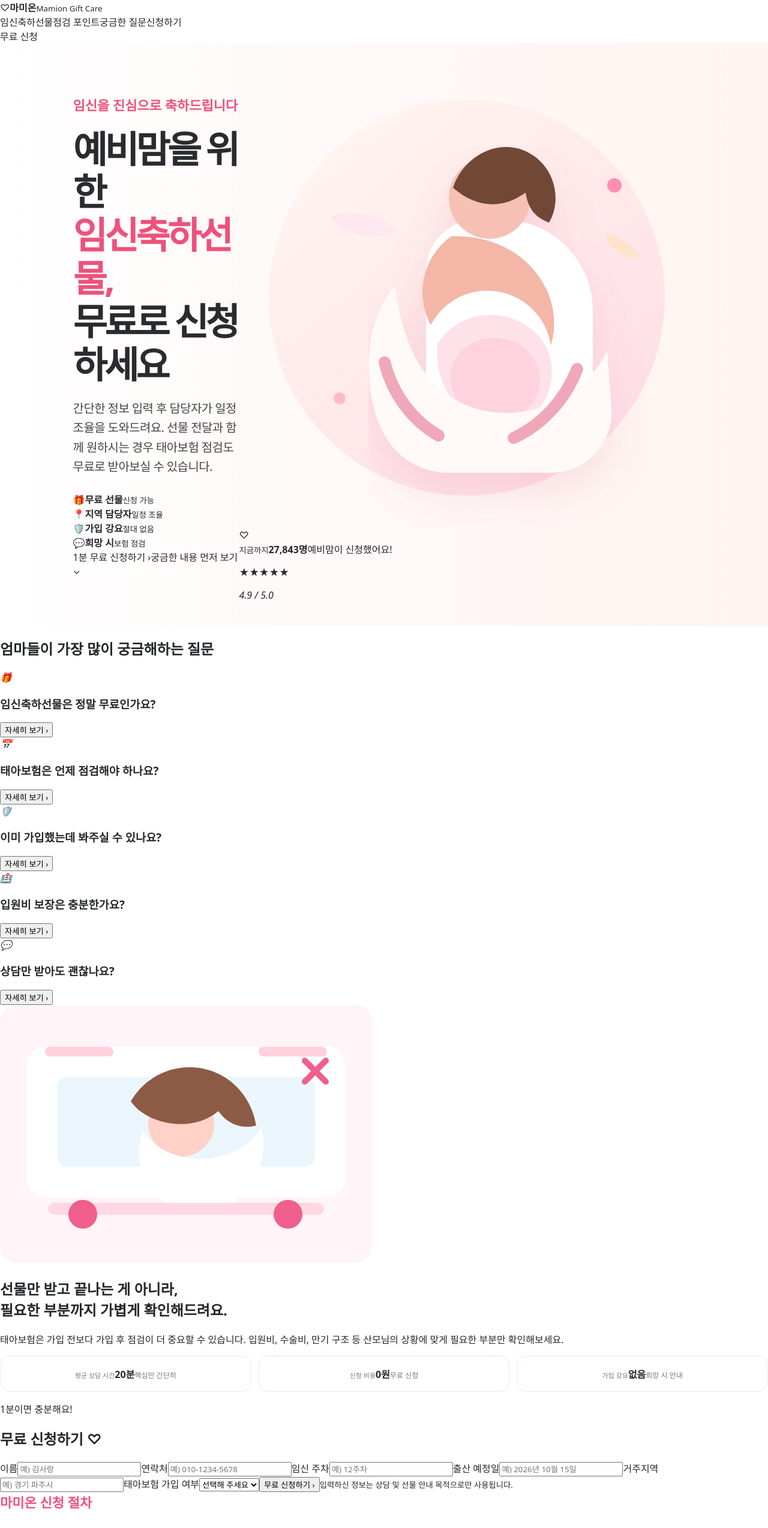
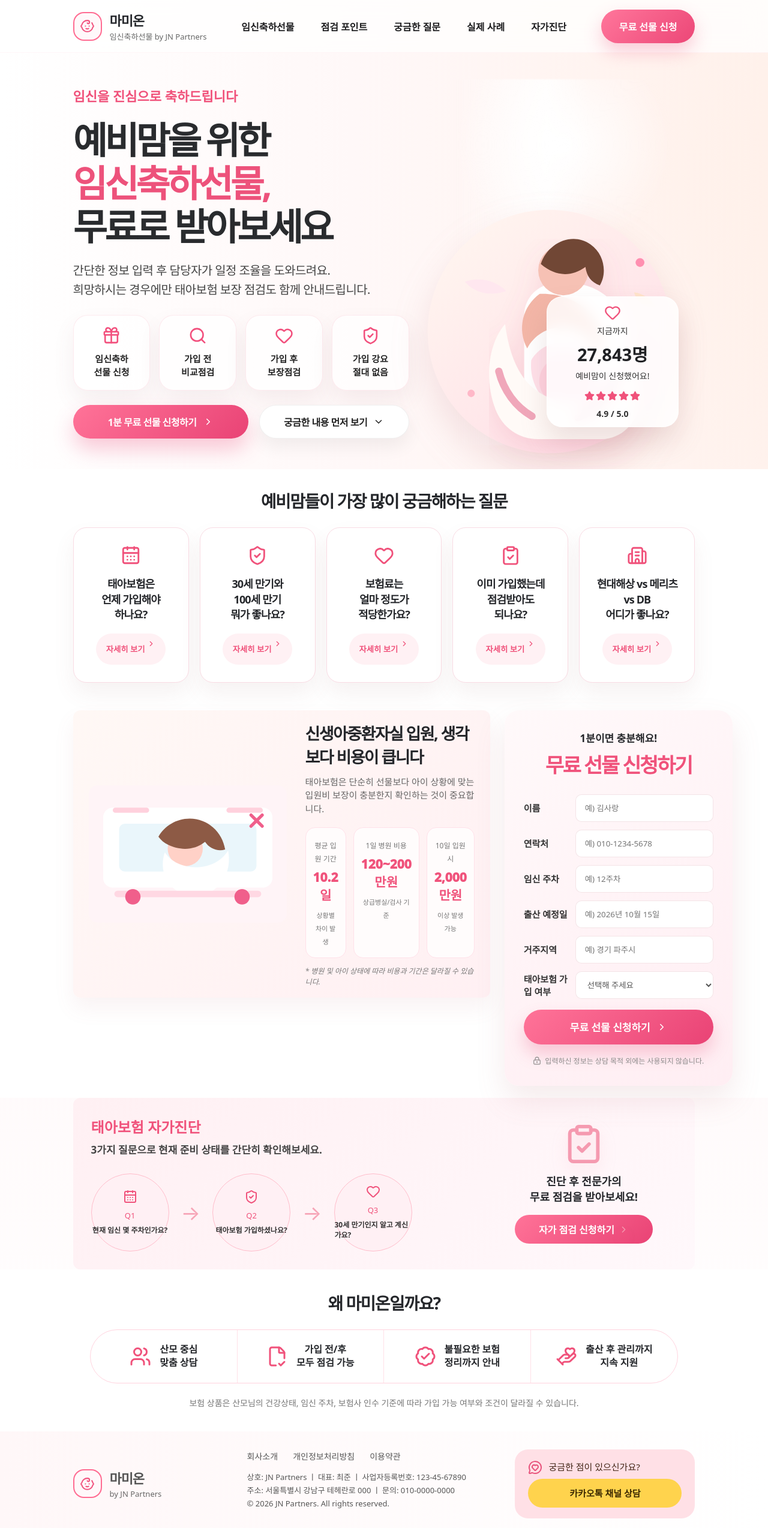
Before and after one commit to junchoi0521-cpu/Fetal-Insurance-Inspection-Center, a React (Vite) app: page / in a window 1280 px wide. Shown: the top 2547 px of the page at 60% size. Built offline with nearby package versions, Linux system fonts and the light colour scheme; a web font is replaced by a local one.

Commit message:
Update App.jsx

```diff
--- a/src/App.jsx
+++ b/src/App.jsx
@@ -1,127 +1,80 @@
+import React from 'react'
+import { CalendarDays, Search, Heart, ShieldCheck, Gift, ClipboardCheck, Building2, Baby, Star, ChevronRight, ChevronDown, LockKeyhole, Users, FileCheck2, BadgeCheck, HandHeart, MessageCircleHeart } from 'lucide-react'
+
 const faqCards = [
-  ['🎁', '임신축하선물은\n정말 무료인가요?'],
-  ['📅', '태아보험은\n언제 점검해야 하나요?'],
-  ['🛡️', '이미 가입했는데\n봐주실 수 있나요?'],
-  ['🏥', '입원비 보장은\n충분한가요?'],
-  ['💬', '상담만 받아도\n괜찮나요?'],
+  ['태아보험은\n언제 가입해야\n하나요?', CalendarDays],
+  ['30세 만기와\n100세 만기\n뭐가 좋나요?', ShieldCheck],
+  ['보험료는\n얼마 정도가\n적당한가요?', Heart],
+  ['이미 가입했는데\n점검받아도\n되나요?', ClipboardCheck],
+  ['현대해상 vs 메리츠\nvs DB\n어디가 좋나요?', Building2],
 ]
 
-const benefits = [
-  ['👩‍🍼', '산모 중심\n맞춤 안내'],
-  ['🎁', '임신축하선물\n무료 신청'],
-  ['📋', '가입 전/후\n모두 점검'],
-  ['🧹', '불필요한 보장\n정리 안내'],
+const featureCards = [
+  ['임신축하\n선물 신청', Gift],
+  ['가입 전\n비교점검', Search],
+  ['가입 후\n보장점검', Heart],
+  ['가입 강요\n절대 없음', ShieldCheck],
 ]
 
 function App() {
   return (
-    <main>
-      <header className="site-header">
-        <a className="logo" href="#top" aria-label="마미온 홈">
-          <span className="logo-mark">♡</span>
-          <span><strong>마미온</strong><small>Mamion Gift Care</small></span>
+    <div className="page">
+      <header className="header">
+        <a className="brand" href="#top" aria-label="마미온 홈">
+          <div className="brandIcon"><Baby size={25}/></div>
+          <div><strong>마미온</strong><span>임신축하선물 by JN Partners</span></div>
         </a>
-        <nav>
+        <nav className="nav">
           <a href="#gift">임신축하선물</a>
           <a href="#check">점검 포인트</a>
           <a href="#faq">궁금한 질문</a>
-          <a href="#apply">신청하기</a>
+          <a href="#case">실제 사례</a>
+          <a href="#self">자가진단</a>
         </nav>
-        <a href="#apply" className="header-cta">무료 신청</a>
+        <a href="#apply" className="topCta">무료 선물 신청</a>
       </header>
 
-      <section id="top" className="hero">
-        <div className="hero-copy">
+      <main id="top">
+        <section className="hero">
+          <div className="heroText">
             <p className="eyebrow">임신을 진심으로 축하드립니다</p>
-          <h1>예비맘을 위한<br /><span>임신축하선물,</span><br />무료로 신청하세요</h1>
-          <p className="lead">간단한 정보 입력 후 담당자가 일정 조율을 도와드려요. 선물 전달과 함께 원하시는 경우 태아보험 점검도 무료로 받아보실 수 있습니다.</p>
-          <div className="hero-badges">
-            <div>🎁<b>무료 선물</b><small>신청 가능</small></div>
-            <div>📍<b>지역 담당자</b><small>일정 조율</small></div>
-            <div>🛡️<b>가입 강요</b><small>절대 없음</small></div>
-            <div>💬<b>희망 시</b><small>보험 점검</small></div>
+            <h1>예비맘을 위한<br/><span>임신축하선물,</span><br/>무료로 받아보세요</h1>
+            <p className="lead">간단한 정보 입력 후 담당자가 일정 조율을 도와드려요.<br/>희망하시는 경우에만 태아보험 보장 점검도 함께 안내드립니다.</p>
+            <div className="heroMiniCards">
+              {featureCards.map(([text, Icon]) => <div className="miniCard" key={text}><Icon size={31}/><strong>{text}</strong></div>)}
             </div>
-          <div className="hero-actions">
-            <a className="primary-btn" href="#apply">1분 무료 신청하기 <span>›</span></a>
-            <a className="secondary-btn" href="#faq">궁금한 내용 먼저 보기⌄</a>
+            <div className="heroActions"><a href="#apply" className="primaryBtn">1분 무료 선물 신청하기 <ChevronRight size={18}/></a><a href="#faq" className="secondaryBtn">궁금한 내용 먼저 보기 <ChevronDown size={18}/></a></div>
           </div>
-        </div>
-        <div className="hero-visual">
-          <img src="/images/hero-mom.svg" alt="임신축하선물을 기다리는 예비맘 일러스트" />
-          <div className="rating-card">
-            <div className="heart">♡</div>
-            <small>지금까지</small>
-            <strong>27,843명</strong>
-            <span>예비맘이 신청했어요!</span>
-            <p>★★★★★</p>
-            <em>4.9 / 5.0</em>
-          </div>
+          <div className="heroVisual">
+            <div className="lightBeam" />
+            <img src="/images/hero-mom.svg" alt="임산부 이미지" />
+            <div className="reviewCard"><Heart size={28}/><span>지금까지</span><strong>27,843명</strong><p>예비맘이 신청했어요!</p><div className="stars"><Star/><Star/><Star/><Star/><Star/></div><b>4.9 / 5.0</b></div>
           </div>
         </section>
 
-      <section id="faq" className="faq-section">
-        <h2>엄마들이 가장 많이 궁금해하는 질문</h2>
-        <div className="faq-grid">
-          {faqCards.map(([icon, title]) => <article className="faq-card" key={title}><i>{icon}</i><h3>{title}</h3><button>자세히 보기 ›</button></article>)}
-        </div>
+        <section className="faq" id="faq">
+          <h2>예비맘들이 가장 많이 궁금해하는 질문</h2>
+          <div className="faqGrid">{faqCards.map(([text, Icon]) => <article className="faqCard" key={text}><Icon size={34}/><h3>{text}</h3><button>자세히 보기 <ChevronRight size={14}/></button></article>)}</div>
         </section>
 
-      <section id="check" className="content-grid">
-        <article className="nicu-card">
-          <img src="/images/baby-care.svg" alt="신생아 케어 일러스트" />
-          <div className="nicu-copy">
-            <h2>선물만 받고 끝나는 게 아니라,<br />필요한 부분까지 가볍게 확인해드려요.</h2>
-            <p>태아보험은 가입 전보다 가입 후 점검이 더 중요할 수 있습니다. 입원비, 수술비, 만기 구조 등 산모님의 상황에 맞게 필요한 부분만 확인해보세요.</p>
-            <div className="stats">
-              <div><small>평균 상담 시간</small><b>20분</b><span>핵심만 간단히</span></div>
-              <div><small>신청 비용</small><b>0원</b><span>무료 신청</span></div>
-              <div><small>가입 강요</small><b>없음</b><span>희망 시 안내</span></div>
-            </div>
-          </div>
+        <section className="contentGrid" id="check">
+          <article className="caseCard" id="case">
+            <img src="/images/baby-care.svg" alt="신생아 케어 이미지" />
+            <div className="caseText"><h2>신생아중환자실 입원, 생각보다 비용이 큽니다</h2><p>태아보험은 단순히 선물보다 아이 상황에 맞는 입원비 보장이 충분한지 확인하는 것이 중요합니다.</p><div className="stats"><div><span>평균 입원 기간</span><strong>10.2일</strong><small>상황별 차이 발생</small></div><div><span>1일 병원 비용</span><strong>120~200만원</strong><small>상급병실/검사 기준</small></div><div><span>10일 입원 시</span><strong>2,000만원</strong><small>이상 발생 가능</small></div></div><em>* 병원 및 아이 상태에 따라 비용과 기간은 달라질 수 있습니다.</em></div>
           </article>
 
-        <aside id="apply" className="apply-card">
-          <p>1분이면 충분해요!</p>
-          <h2>무료 신청하기 ♡</h2>
-          <form onSubmit={(e) => e.preventDefault()}>
-            <label><span>이름</span><input placeholder="예) 김사랑" /></label>
-            <label><span>연락처</span><input placeholder="예) 010-1234-5678" /></label>
-            <label><span>임신 주차</span><input placeholder="예) 12주차" /></label>
-            <label><span>출산 예정일</span><input placeholder="예) 2026년 10월 15일" /></label>
-            <label><span>거주지역</span><input placeholder="예) 경기 파주시" /></label>
-            <label><span>태아보험 가입 여부</span><select defaultValue=""><option value="" disabled>선택해 주세요</option><option>가입 전</option><option>이미 가입</option><option>상담만 희망</option></select></label>
-            <button className="primary-btn" type="submit">무료 신청하기 <span>›</span></button>
-            <small className="form-note">입력하신 정보는 상담 및 선물 안내 목적으로만 사용됩니다.</small>
-          </form>
-        </aside>
+          <aside className="applyBox" id="apply"><p>1분이면 충분해요!</p><h2>무료 선물 신청하기</h2><form><label>이름<input placeholder="예) 김사랑" /></label><label>연락처<input placeholder="예) 010-1234-5678" /></label><label>임신 주차<input placeholder="예) 12주차" /></label><label>출산 예정일<input placeholder="예) 2026년 10월 15일" /></label><label>거주지역<input placeholder="예) 경기 파주시" /></label><label>태아보험 가입 여부<select defaultValue=""><option value="" disabled>선택해 주세요</option><option>가입 전</option><option>가입 완료</option><option>상담 중</option></select></label><button type="button">무료 선물 신청하기 <ChevronRight size={18}/></button></form><small><LockKeyhole size={14}/> 입력하신 정보는 상담 목적 외에는 사용되지 않습니다.</small></aside>
         </section>
 
-      <section id="gift" className="diagnosis">
-        <div>
-          <p className="eyebrow">마미온 신청 절차</p>
-          <h2>간단히 신청하고, 편하게 받아보세요</h2>
-          <p>신청 후 담당자가 연락드려 일정과 장소를 조율합니다.</p>
-        </div>
-        <div className="steps">
-          <span>신청</span><b>→</b><span>일정 조율</span><b>→</b><span>선물 전달</span><b>→</b><span>희망 시 점검</span>
-        </div>
-        <a href="#apply" className="primary-btn">지금 신청하기 <span>›</span></a>
+        <section className="self" id="self">
+          <div><p className="sectionLabel">태아보험 자가진단</p><h2>3가지 질문으로 현재 준비 상태를 간단히 확인해보세요.</h2><div className="steps"><span><CalendarDays/>Q1<br/><b>현재 임신 몇 주차인가요?</b></span><i>→</i><span><ShieldCheck/>Q2<br/><b>태아보험 가입하셨나요?</b></span><i>→</i><span><Heart/>Q3<br/><b>30세 만기인지 알고 계신가요?</b></span></div></div><div className="clipboard"><ClipboardCheck size={70}/><strong>진단 후 전문가의<br/>무료 점검을 받아보세요!</strong><a href="#apply">자가 점검 신청하기 <ChevronRight size={17}/></a></div>
         </section>
 
-      <section className="why-section">
-        <h2>왜 마미온일까요?</h2>
-        <div className="benefit-row">
-          {benefits.map(([icon, text]) => <div key={text}><i>{icon}</i><strong>{text}</strong></div>)}
+        <section className="why"><h2>왜 마미온일까요?</h2><div className="whyPill"><div><Users/>산모 중심<br/>맞춤 상담</div><div><FileCheck2/>가입 전/후<br/>모두 점검 가능</div><div><BadgeCheck/>불필요한 보험<br/>정리까지 안내</div><div><HandHeart/>출산 후 관리까지<br/>지속 지원</div></div><p>보험 상품은 산모님의 건강상태, 임신 주차, 보험사 인수 기준에 따라 가입 가능 여부와 조건이 달라질 수 있습니다.</p></section>
+      </main>
+
+      <footer className="footer"><div className="brand foot"><div className="brandIcon"><Baby size={25}/></div><div><strong>마미온</strong><span>by JN Partners</span></div></div><div className="footLinks"><a>회사소개</a><a>개인정보처리방침</a><a>이용약관</a><p>상호: JN Partners ㅣ 대표: 최준 ㅣ 사업자등록번호: 123-45-67890<br/>주소: 서울특별시 강남구 테헤란로 000 ㅣ 문의: 010-0000-0000<br/>© 2026 JN Partners. All rights reserved.</p></div><a className="kakao" href="#apply"><MessageCircleHeart/>궁금한 점이 있으신가요?<br/><strong>카카오톡 채널 상담</strong></a></footer>
     </div>
-      </section>
-
-      <footer>
-        <div className="logo"><span className="logo-mark">♡</span><span><strong>마미온</strong><small>Mamion Gift Care</small></span></div>
-        <p>회사소개 ㅣ 개인정보처리방침 ㅣ 이용약관</p>
-        <p>상호: JN Partners ㅣ 대표: 최준 ㅣ 문의: 010-0000-0000</p>
-        <a className="kakao" href="#apply">카카오톡 채널 상담 ›</a>
-      </footer>
-    </main>
   )
 }
 
```
Lines whose indentation alone changed are shown as unchanged.
